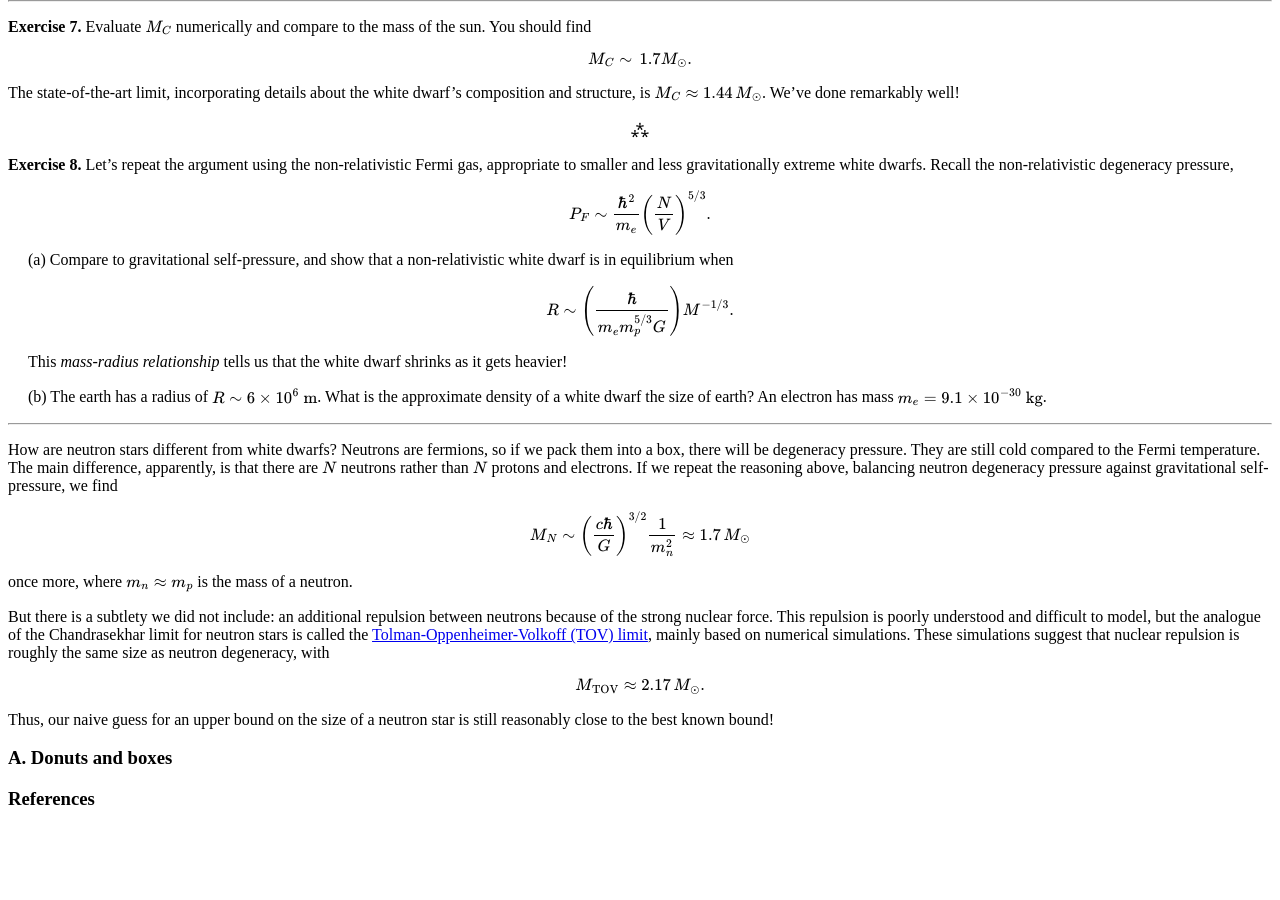
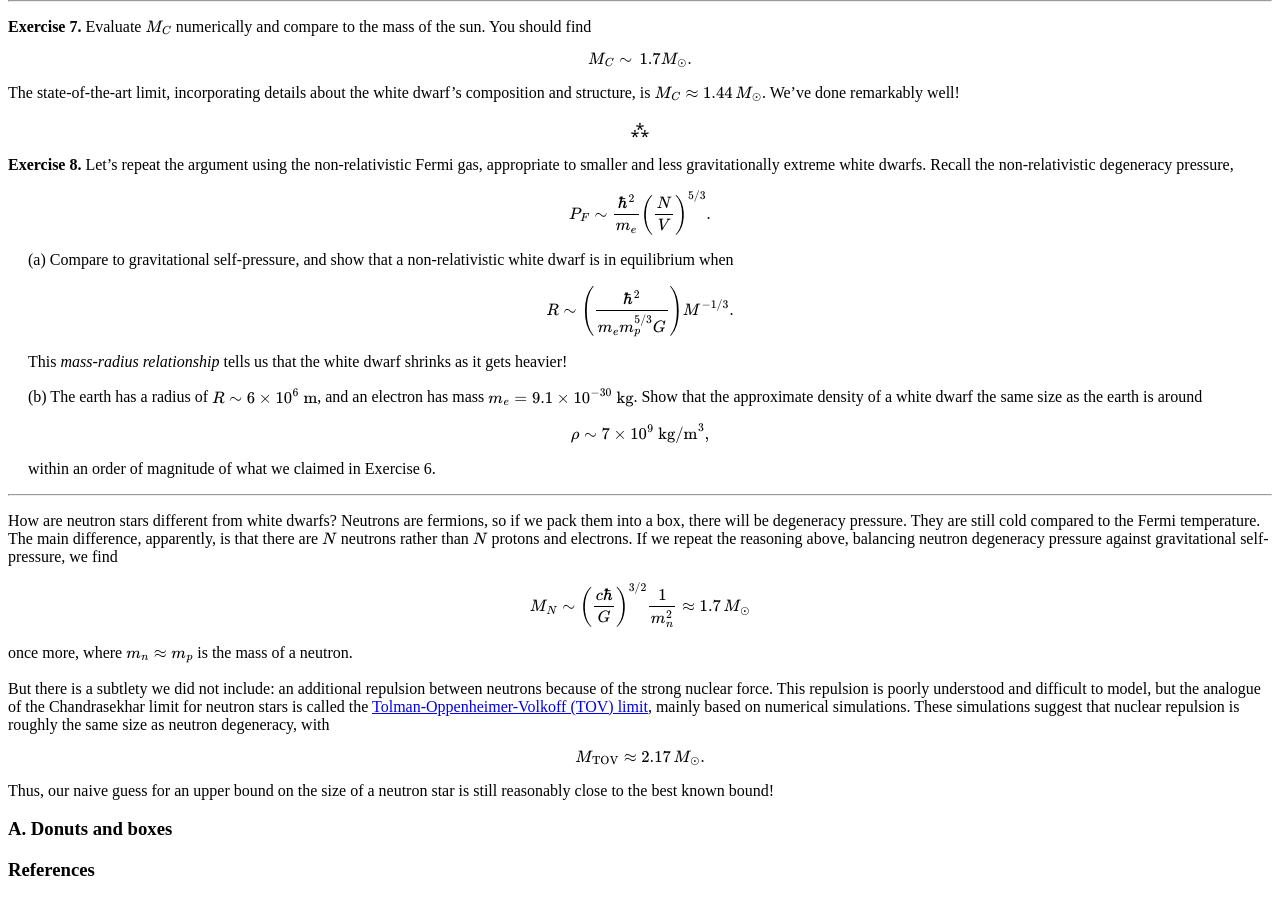
Before and after one commit to hapax/hapax.github.io, a Jekyll site: the page built from assets/chandra.md, in a window 1280 px wide and 900 px high, scrolled down 7792 px. Built offline with Jekyll 4.4.1, drawn with Linux system fonts in a browser that asks for light colours; our own code applies the rules of GitHub Pages for plain Markdown files; formulas are drawn with MathJax 3; a script that is not in the unit is left out; before the commit the page ends 8621 px from its top, so only the background shows below that.

Commit message:
Update chandra.md

```diff
--- a/assets/chandra.md
+++ b/assets/chandra.md
@@ -758,7 +758,7 @@ non-relativistic white dwarf is in equilibrium when
 </span>
 
 $$
-R \sim \left(\frac{\hbar}{m_e m_p^{5/3}G}\right)M^{-1/3}.
+R \sim \left(\frac{\hbar^2}{m_e m_p^{5/3}G}\right)M^{-1/3}.
 $$
 
 <span style="padding-left: 20px; display:block">
@@ -767,10 +767,21 @@ as it gets heavier!
 </span>
 
 <span style="padding-left: 20px; display:block">
-(b) The earth has a radius of $R \sim 6 \times 10^6 \text{ m}$.
-What is the approximate density of a white dwarf the size of earth?
-An electron has mass $m_e = 9.1 \times 10^{-30} \text{ kg}$.
+(b) The earth has a radius of $R \sim 6 \times 10^6 \text{ m}$, and an
+electron has mass $m_e = 9.1 \times 10^{-30} \text{ kg}$.
+Show that the approximate density of a white dwarf the same size as
+the earth is around
 </span>
+
+$$
+\rho \sim 7 \times 10^{9} \text{ kg/m}^3,
+$$
+
+<span style="padding-left: 20px; display:block">
+within an order of magnitude of what we claimed in Exercise 6.
+</span>
+
+<!--  (10^(-68)/(9.1*10^(-31)*(1.7*10^(-27))^(5/3)*6.7*10^(-11)))^3/(6*10^6)^6 -->
 
 ---
 
```
